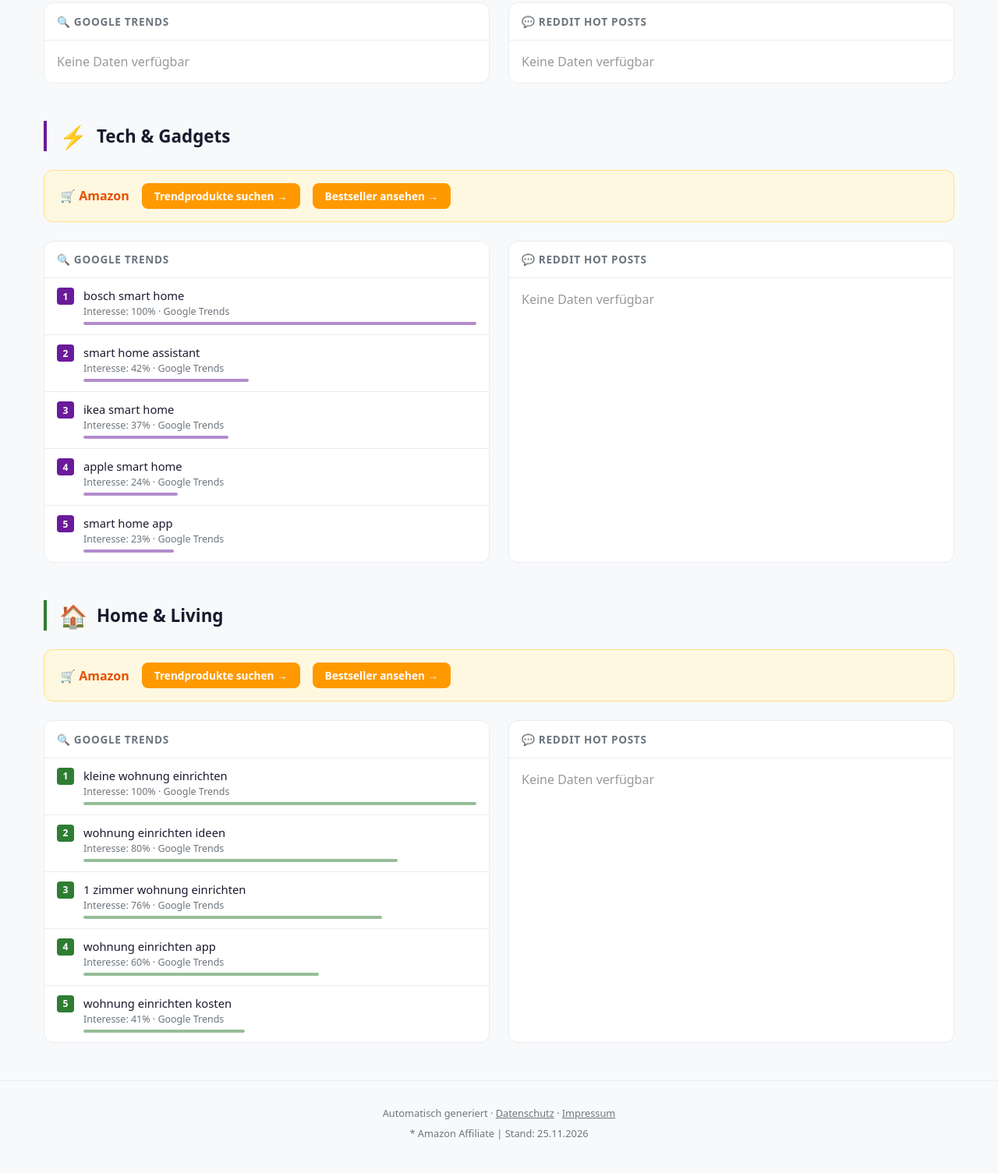
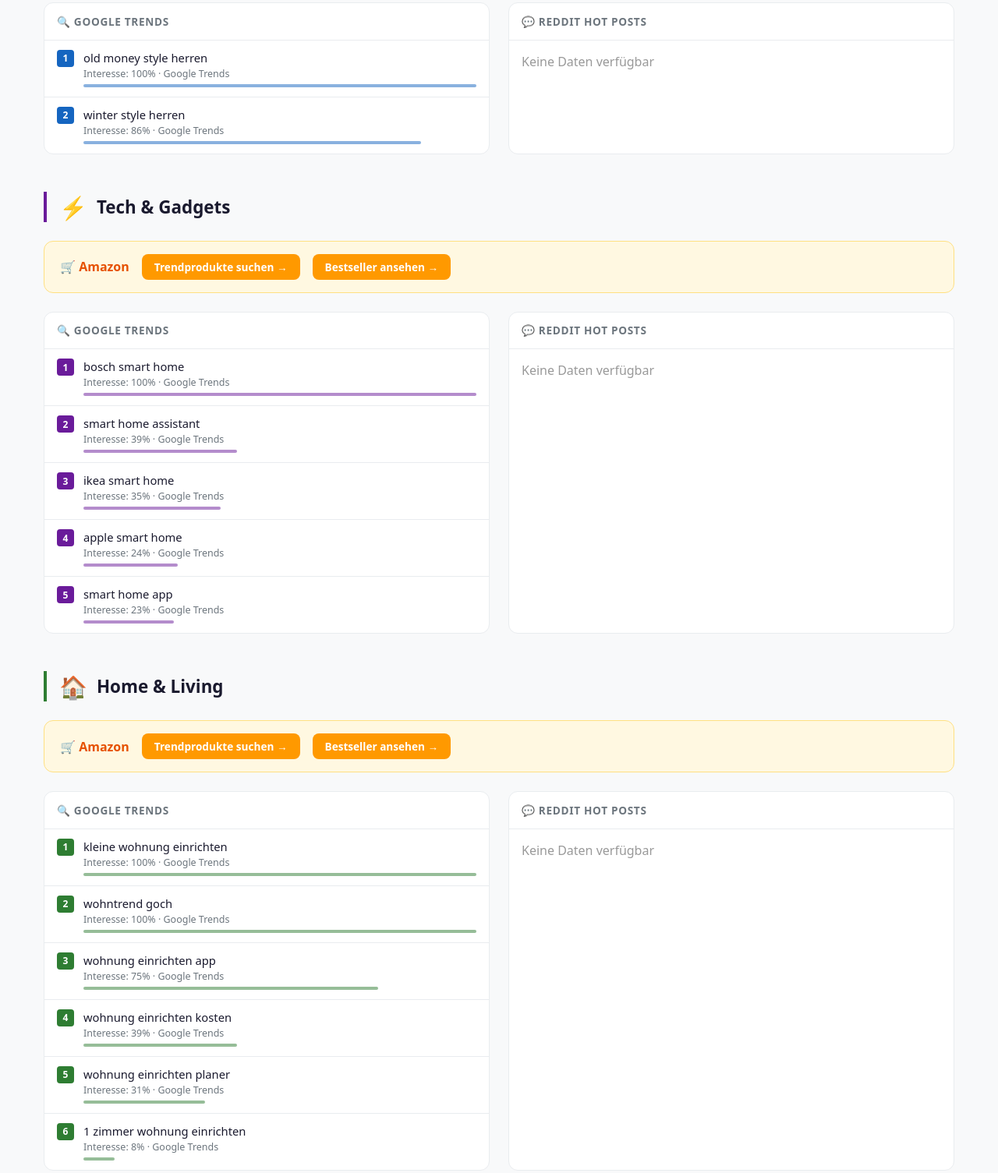
Before and after one commit to PataZiks/trend-affiliate, a plain HTML site: page index.html in a window 1280 px wide. Shown: the part 712-2217 px from the top of the page at 78% size. Drawn offline with Linux system fonts and the light colour scheme.

Commit message:
deploy: 642da968e3321dd79fd3c4c22343d9fcfde0584d

```diff
--- a/index.html
+++ b/index.html
@@ -3,7 +3,7 @@
 <head>
 <meta charset="UTF-8">
 <meta name="viewport" content="width=device-width, initial-scale=1">
-<title>Trend Report – 25.11.2026</title>
+<title>Trend Report – 26.11.2026</title>
 <style>
   :root {
     --bg: #f8f9fa; --card: #fff; --text: #1a1a2e;
@@ -62,7 +62,7 @@
 <body>
 <header>
   <h1>📈 Daily Trend Report</h1>
-  <p>Automatisch aktualisiert am 25.11.2026 · Trends aus Google, Reddit & Amazon</p>
+  <p>Automatisch aktualisiert am 26.11.2026 · Trends aus Google, Reddit & Amazon</p>
 </header>
 <main>
 <p class="disclaimer">
@@ -103,7 +103,23 @@
   <div class="grid">
     <div class="section-card">
       <h3>🔍 Google Trends</h3>
-      <ul class="trend-list"><li style="padding:1rem;color:#999">Keine Daten verfügbar</li></ul>
+      <ul class="trend-list">
+            <li>
+              <span class="trend-rank" style="background:#1565c0">1</span>
+              <div class="trend-body">
+                <div class="trend-term"><a href="https://trends.google.com/trends/explore?q=old%20money%20style%20herren&geo=DE" target="_blank" rel="nofollow">old money style herren</a></div>
+                <div class="trend-meta">Interesse: 100% · Google Trends</div>
+                <div class="bar" style="width:100%;opacity:.5;background:#1565c0"></div>
+              </div>
+            </li>
+            <li>
+              <span class="trend-rank" style="background:#1565c0">2</span>
+              <div class="trend-body">
+                <div class="trend-term"><a href="https://trends.google.com/trends/explore?q=winter%20style%20herren&geo=DE" target="_blank" rel="nofollow">winter style herren</a></div>
+                <div class="trend-meta">Interesse: 86% · Google Trends</div>
+                <div class="bar" style="width:86%;opacity:.5;background:#1565c0"></div>
+              </div>
+            </li></ul>
     </div>
     <div class="section-card">
       <h3>💬 Reddit Hot Posts</h3>
@@ -137,16 +153,16 @@
               <span class="trend-rank" style="background:#6a1b9a">2</span>
               <div class="trend-body">
                 <div class="trend-term"><a href="https://trends.google.com/trends/explore?q=smart%20home%20assistant&geo=DE" target="_blank" rel="nofollow">smart home assistant</a></div>
-                <div class="trend-meta">Interesse: 42% · Google Trends</div>
-                <div class="bar" style="width:42%;opacity:.5;background:#6a1b9a"></div>
+                <div class="trend-meta">Interesse: 39% · Google Trends</div>
+                <div class="bar" style="width:39%;opacity:.5;background:#6a1b9a"></div>
               </div>
             </li>
             <li>
               <span class="trend-rank" style="background:#6a1b9a">3</span>
               <div class="trend-body">
                 <div class="trend-term"><a href="https://trends.google.com/trends/explore?q=ikea%20smart%20home&geo=DE" target="_blank" rel="nofollow">ikea smart home</a></div>
-                <div class="trend-meta">Interesse: 37% · Google Trends</div>
-                <div class="bar" style="width:37%;opacity:.5;background:#6a1b9a"></div>
+                <div class="trend-meta">Interesse: 35% · Google Trends</div>
+                <div class="bar" style="width:35%;opacity:.5;background:#6a1b9a"></div>
               </div>
             </li>
             <li>
@@ -197,33 +213,41 @@
             <li>
               <span class="trend-rank" style="background:#2e7d32">2</span>
               <div class="trend-body">
-                <div class="trend-term"><a href="https://trends.google.com/trends/explore?q=wohnung%20einrichten%20ideen&geo=DE" target="_blank" rel="nofollow">wohnung einrichten ideen</a></div>
-                <div class="trend-meta">Interesse: 80% · Google Trends</div>
-                <div class="bar" style="width:80%;opacity:.5;background:#2e7d32"></div>
+                <div class="trend-term"><a href="https://trends.google.com/trends/explore?q=wohntrend%20goch&geo=DE" target="_blank" rel="nofollow">wohntrend goch</a></div>
+                <div class="trend-meta">Interesse: 100% · Google Trends</div>
+                <div class="bar" style="width:100%;opacity:.5;background:#2e7d32"></div>
               </div>
             </li>
             <li>
               <span class="trend-rank" style="background:#2e7d32">3</span>
               <div class="trend-body">
-                <div class="trend-term"><a href="https://trends.google.com/trends/explore?q=1%20zimmer%20wohnung%20einrichten&geo=DE" target="_blank" rel="nofollow">1 zimmer wohnung einrichten</a></div>
-                <div class="trend-meta">Interesse: 76% · Google Trends</div>
-                <div class="bar" style="width:76%;opacity:.5;background:#2e7d32"></div>
+                <div class="trend-term"><a href="https://trends.google.com/trends/explore?q=wohnung%20einrichten%20app&geo=DE" target="_blank" rel="nofollow">wohnung einrichten app</a></div>
+                <div class="trend-meta">Interesse: 75% · Google Trends</div>
+                <div class="bar" style="width:75%;opacity:.5;background:#2e7d32"></div>
               </div>
             </li>
             <li>
               <span class="trend-rank" style="background:#2e7d32">4</span>
               <div class="trend-body">
-                <div class="trend-term"><a href="https://trends.google.com/trends/explore?q=wohnung%20einrichten%20app&geo=DE" target="_blank" rel="nofollow">wohnung einrichten app</a></div>
-                <div class="trend-meta">Interesse: 60% · Google Trends</div>
-                <div class="bar" style="width:60%;opacity:.5;background:#2e7d32"></div>
+                <div class="trend-term"><a href="https://trends.google.com/trends/explore?q=wohnung%20einrichten%20kosten&geo=DE" target="_blank" rel="nofollow">wohnung einrichten kosten</a></div>
+                <div class="trend-meta">Interesse: 39% · Google Trends</div>
+                <div class="bar" style="width:39%;opacity:.5;background:#2e7d32"></div>
               </div>
             </li>
             <li>
               <span class="trend-rank" style="background:#2e7d32">5</span>
               <div class="trend-body">
-                <div class="trend-term"><a href="https://trends.google.com/trends/explore?q=wohnung%20einrichten%20kosten&geo=DE" target="_blank" rel="nofollow">wohnung einrichten kosten</a></div>
-                <div class="trend-meta">Interesse: 41% · Google Trends</div>
-                <div class="bar" style="width:41%;opacity:.5;background:#2e7d32"></div>
+                <div class="trend-term"><a href="https://trends.google.com/trends/explore?q=wohnung%20einrichten%20planer&geo=DE" target="_blank" rel="nofollow">wohnung einrichten planer</a></div>
+                <div class="trend-meta">Interesse: 31% · Google Trends</div>
+                <div class="bar" style="width:31%;opacity:.5;background:#2e7d32"></div>
+              </div>
+            </li>
+            <li>
+              <span class="trend-rank" style="background:#2e7d32">6</span>
+              <div class="trend-body">
+                <div class="trend-term"><a href="https://trends.google.com/trends/explore?q=1%20zimmer%20wohnung%20einrichten&geo=DE" target="_blank" rel="nofollow">1 zimmer wohnung einrichten</a></div>
+                <div class="trend-meta">Interesse: 8% · Google Trends</div>
+                <div class="bar" style="width:8%;opacity:.5;background:#2e7d32"></div>
               </div>
             </li></ul>
     </div>
@@ -236,7 +260,7 @@
 </main>
 <footer>
   <p>Automatisch generiert · <a href="#">Datenschutz</a> · <a href="#">Impressum</a></p>
-  <p style="margin-top:.5rem">* Amazon Affiliate | Stand: 25.11.2026</p>
+  <p style="margin-top:.5rem">* Amazon Affiliate | Stand: 26.11.2026</p>
 </footer>
 </body>
 </html>
```
Also changed, not shown: trends_20261126.json (renamed from trends_20261125.json, +33 -14 lines).
